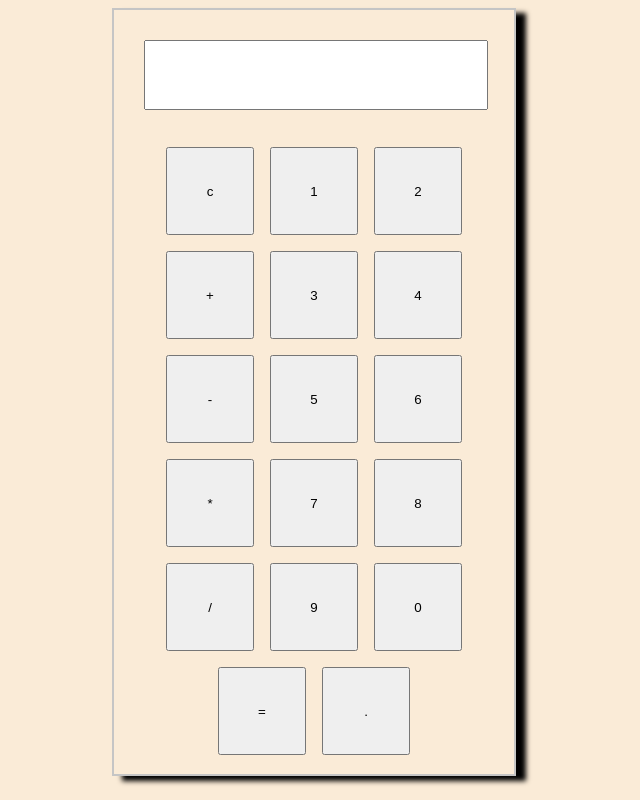
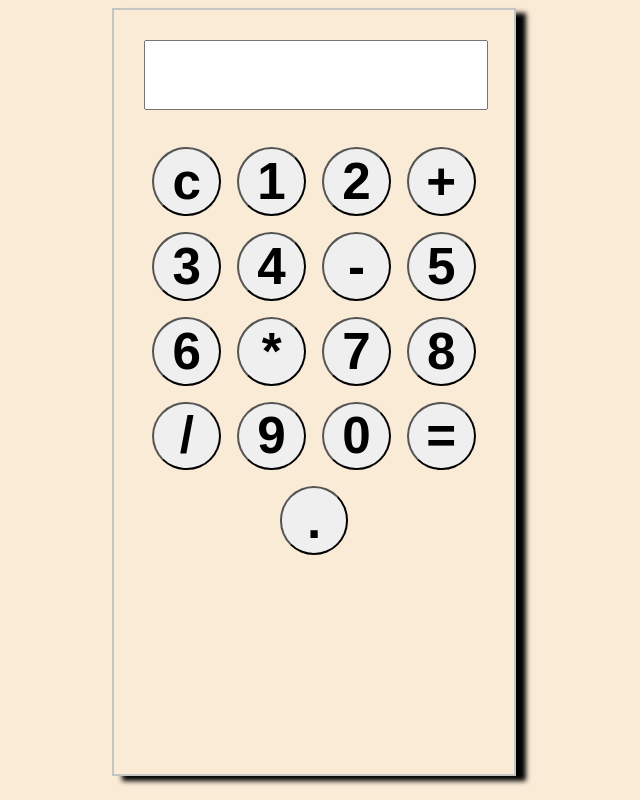
Before and after one commit to Linuxph/My-minor-projects, a plain HTML site: page Project/calculator.html in a window 1280 px wide. Shown: the whole page, without its empty margins (326-966 px from the left). Drawn offline with Linux system fonts and the light colour scheme.

Commit message:
Update calculator.css

```diff
--- a/Project/calculator.css
+++ b/Project/calculator.css
@@ -30,6 +30,14 @@ body{
     height: 11vh;
 }
 
+.container-butn button{
+    height: 4.3rem;
+    width: 4.3rem;
+    border-radius: 50%;
+    font-weight: 700;
+    font-size: 4vw;
+}
+
 @media (max-width: 600px) {
     #calc{
         margin: 0vh;
```
